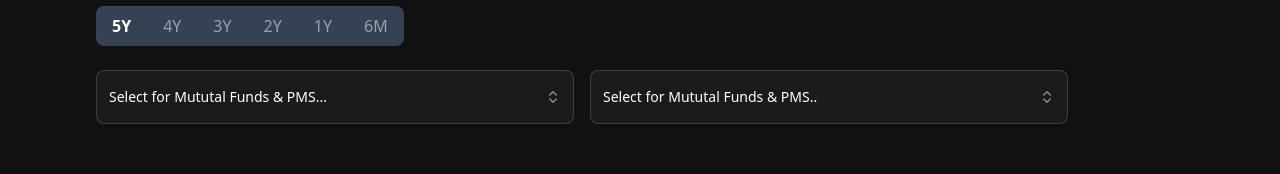
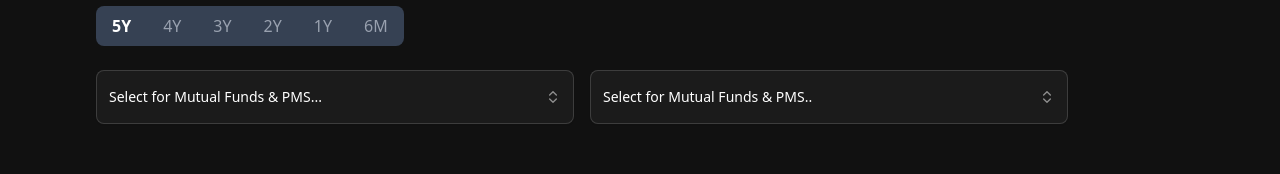
Before and after one commit to kabi175/alpha2-web-client, a Next.js app: page /calculator in a window 1280 px wide. Shown: the part 302-476 px from the top of the page. Built offline with nearby package versions, Linux system fonts and the light colour scheme.

Commit message:
fix: correct spelling of "Mutual" in ReturnsDashboard and SearchBar components

```diff
--- a/app/calculator/ReturnsDashboard.tsx
+++ b/app/calculator/ReturnsDashboard.tsx
@@ -163,13 +163,13 @@ export default function ReturnsDashboard() {
           {/* Search Inputs */}
           <div className="mt-6 flex space-x-4">
             <SearchBar
-              placeholder="Select for Mututal Funds & PMS..."
+              placeholder="Select for Mutual Funds & PMS..."
               selected={fund1}
               onValueChange={setFund1}
               onSearch={fetchData}
             />
             <SearchBar
-              placeholder="Select for Mututal Funds & PMS.."
+              placeholder="Select for Mutual Funds & PMS.."
               selected={fund2}
               onValueChange={setFund2}
               onSearch={fetchData}
--- a/components/elements/SearchBar.tsx
+++ b/components/elements/SearchBar.tsx
@@ -39,18 +39,18 @@ export default function SearchBar(props: SearchBarProps) {
     _.groupBy([] as Option[], "group")
   );
   const [fundType, setFundType] = React.useState<
-    "Mutual Fund" | "PMS" | undefined
+    "Mutual Fund" | "PMF" | undefined
   >();
   function CommandOptions() {
     if (Object.keys(groupedOptions).length === 0 && fundType == null) {
-      const commands = ["Search Mutual Funds...", "Search PMS..."];
+      const commands = ["Search Mutual Funds...", "Search PMF..."];
       return commands.map((command) => (
         <CommandItem
           key={command}
           value={command}
           onSelect={async () => {
             const type =
-              command === "Search Mutual Funds..." ? "Mutual Fund" : "PMS";
+              command === "Search Mutual Funds..." ? "Mutual Fund" : "PMF";
             setFundType(type);
             if (props.onSearch) {
               const opts = await props.onSearch("", type);
```
